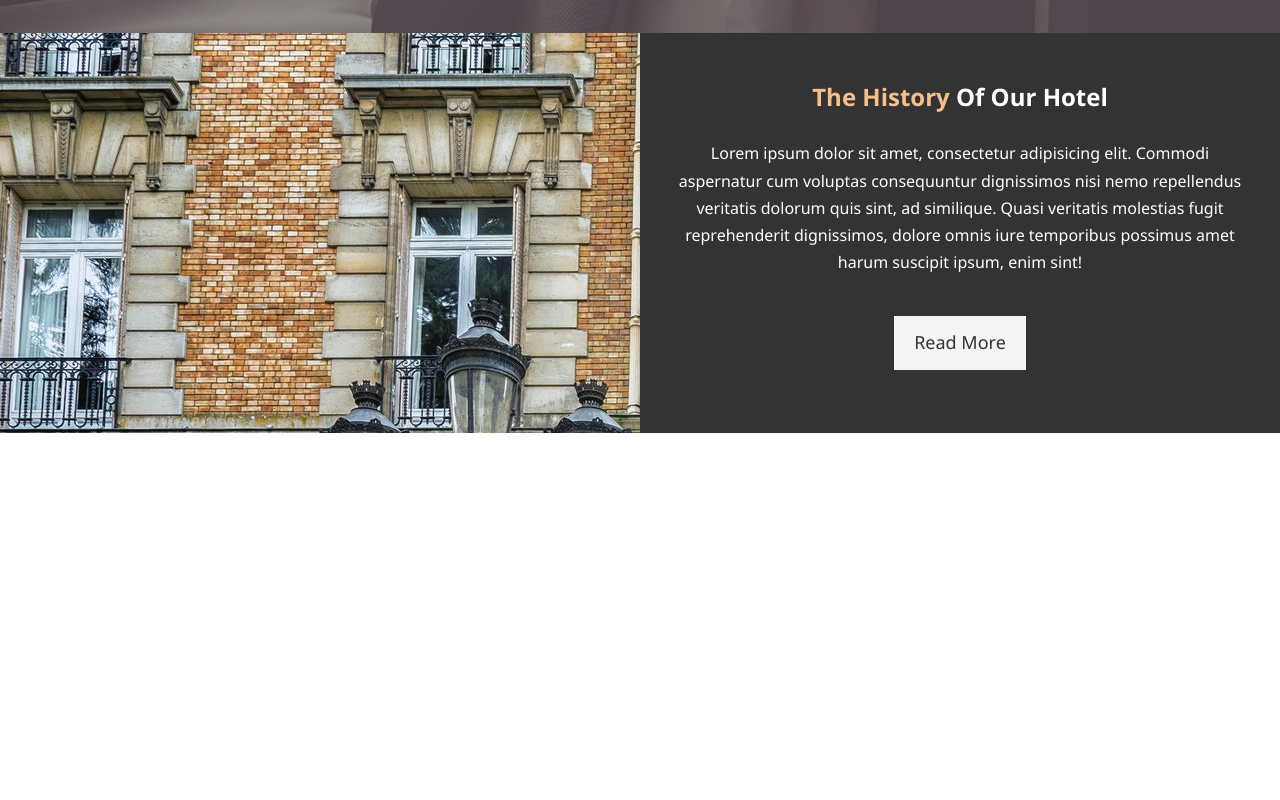
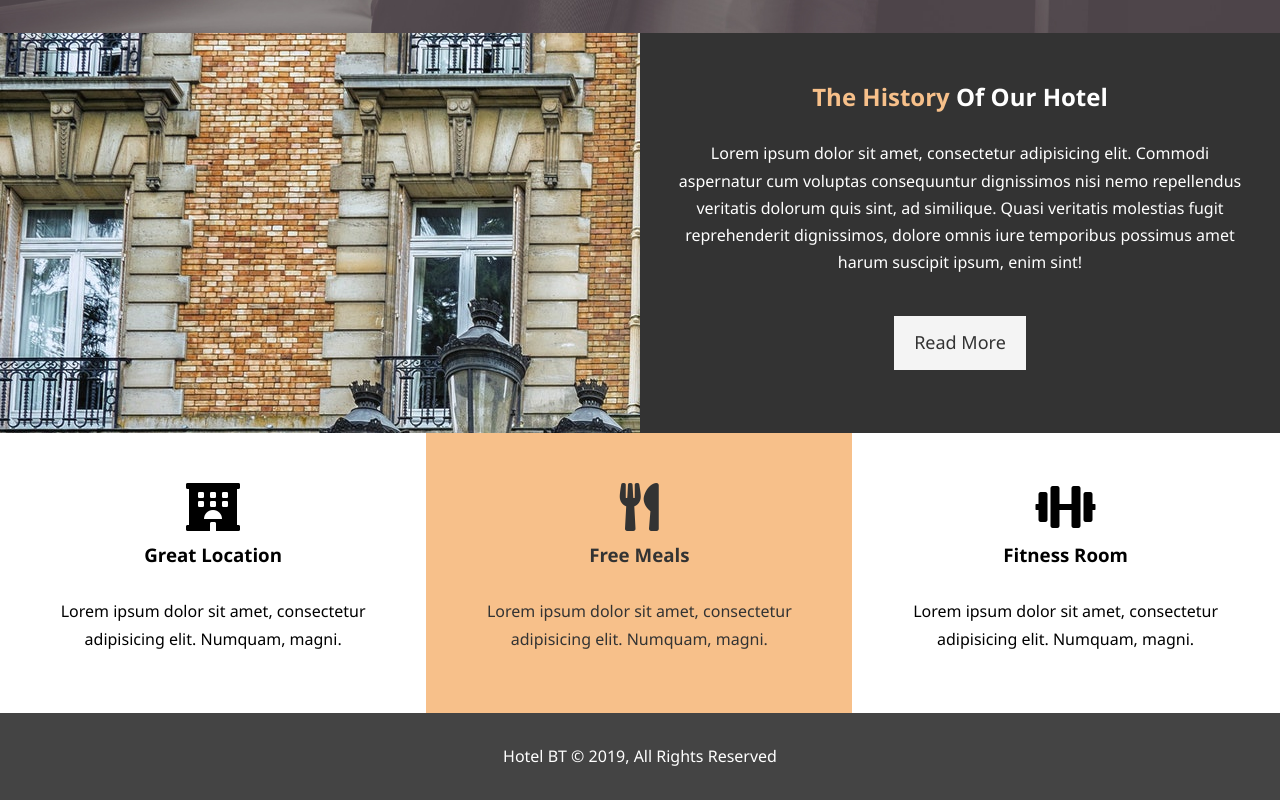
Before and after one commit to JoeQuattrone/hbt_hotel, a plain HTML site: page index.html in a window 1280 px wide. Shown: the part 634-1434 px from the top of the page. Before the commit the page ends 1067 px from the top, so only its background shows below. Drawn offline with Linux system fonts and the light colour scheme.

Commit message:
add features and footer

```diff
--- a/css/style.css
+++ b/css/style.css
@@ -71,10 +71,13 @@ p {
 }
 
 .bg-primary {
-  background: #333;
-  color: #f7c08a;
+  background: #f7c08a;
+  color: #333;
 }
 
+.clr {
+  clear: both;
+}
 /* Navbar */
 
 #navbar {
@@ -159,3 +162,22 @@ p {
 #home-info .info-content p {
   padding-bottom: 30px;
 }
+
+/* Features */
+.box {
+  float: left;
+  width: 33.3%;
+  padding: 50px;
+  text-align: center;
+}
+.box i {
+  margin-bottom: 10px;
+}
+
+/* Footer */
+#main-footer {
+  text-align: center;
+  background: #444;
+  color: #fff;
+  padding: 20px;
+}
--- a/index.html
+++ b/index.html
@@ -4,6 +4,7 @@
     <meta charset="utf-8">
     <meta name="description" content="Welcome to the most extraordinary hotel in Boston Massachusetts">
     <meta name="keywords" content="hotel, boston hotel, new endgland hotel">
+    <link rel="stylesheet" href="https://use.fontawesome.com/releases/v5.9.0/css/all.css" integrity="sha384-i1LQnF23gykqWXg6jxC2ZbCbUMxyw5gLZY6UiUS98LYV5unm8GWmfkIS6jqJfb4E" crossorigin="anonymous">
     <link rel="stylesheet" type="text/css" href="css/style.css" />
     <title>Hotel BT | Welcome</title>
   </head>
@@ -41,5 +42,29 @@
         <a href="about.html" class="btn btn-light">Read More</a>
       </div>
     </section>
+
+    <section id="features">
+      <div class="box bg-light">
+        <i class="fas fa-hotel fa-3x"></i>
+        <h3>Great Location</h3>
+        <p>Lorem ipsum dolor sit amet, consectetur adipisicing elit. Numquam, magni.</p>
+      </div>
+      <div class="box bg-primary">
+        <i class="fas fa-utensils fa-3x"></i>
+        <h3>Free Meals</h3>
+        <p>Lorem ipsum dolor sit amet, consectetur adipisicing elit. Numquam, magni.</p>
+      </div>
+      <div class="box bg-light">
+        <i class="fas fa-dumbbell fa-3x"></i>
+        <h3>Fitness Room</h3>
+        <p>Lorem ipsum dolor sit amet, consectetur adipisicing elit. Numquam, magni.</p>
+      </div>
+    </section>
+
+    <div class="clr"></div>
+
+    <footer id="main-footer">
+      <p>Hotel BT &copy; 2019, All Rights Reserved</p>
+    </footer>
   </body>
 </html>
```
